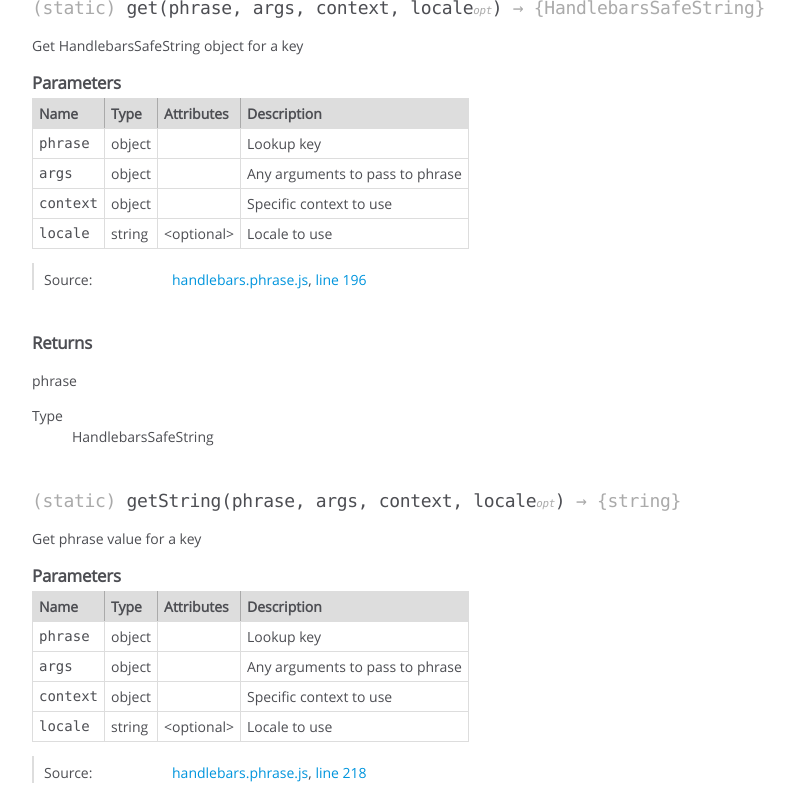
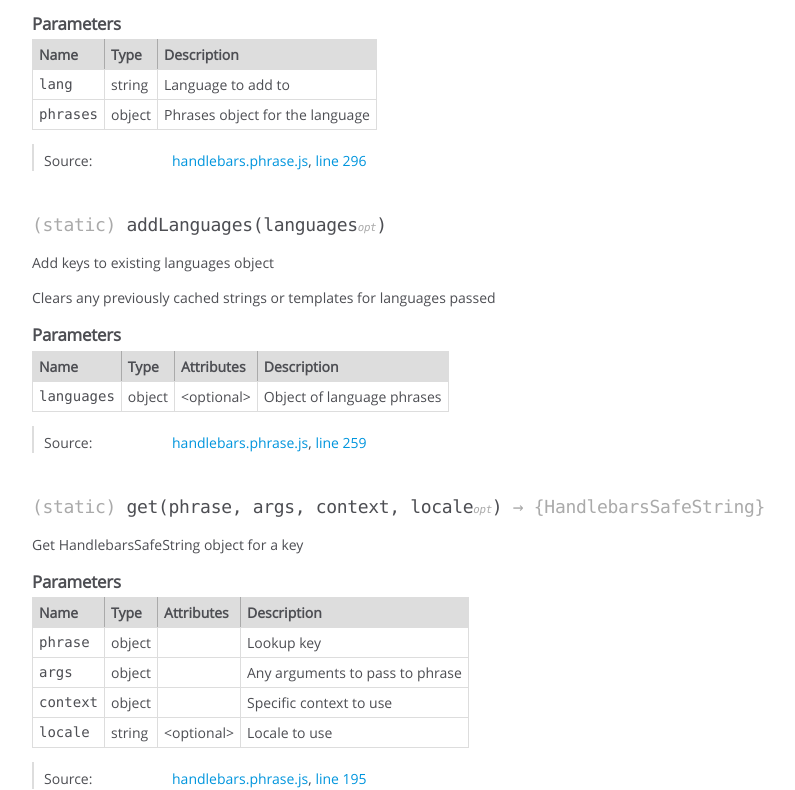
Before and after one commit to solidgoldpig/handlebars.phrase, a plain HTML site: page module-handlebars%25phrase.html in a window 1280 px wide. Shown: the part 685-1475 px from the top of the page, without its empty margins (0-795 px from the left). Drawn offline with Linux system fonts and the light colour scheme.

Commit message:
Bumped to 1.0.3

```diff
--- a/module-handlebars%25phrase.html
+++ b/module-handlebars%25phrase.html
@@ -172,12 +172,6 @@
 
 
 
-        <h3 class="subsection-title">Requires</h3>
-
-        <ul>
-            <li>lodash</li>
-        </ul>
-
 
 
 
@@ -190,6 +184,319 @@
 
 
         <h3 class="subsection-title">Methods</h3>
+
+
+
+
+
+
+    <h4 class="name" id=".addLanguage"><span class="type-signature">(static) </span>addLanguage<span class="signature">(lang, phrases)</span><span class="type-signature"></span></h4>
+
+
+
+
+
+<div class="description">
+    <p>Add phrases to individual language</p>
+<p>Clears any previously cached strings or templates for language</p>
+</div>
+
+
+
+
+
+
+
+
+
+
+
+    <h5>Parameters</h5>
+
+
+<table class="params">
+    <thead>
+    <tr>
+
+        <th>Name</th>
+
+
+        <th>Type</th>
+
+
+
+
+
+        <th class="last">Description</th>
+    </tr>
+    </thead>
+
+    <tbody>
+
+
+        <tr>
+
+                <td class="name"><code>lang</code></td>
+
+
+            <td class="type">
+
+
+<span class="param-type">string</span>
+
+
+
+            </td>
+
+
+
+
+
+            <td class="description last"><p>Language to add to</p></td>
+        </tr>
+
+
+
+        <tr>
+
+                <td class="name"><code>phrases</code></td>
+
+
+            <td class="type">
+
+
+<span class="param-type">object</span>
+
+
+
+            </td>
+
+
+
+
+
+            <td class="description last"><p>Phrases object for the language</p></td>
+        </tr>
+
+
+    </tbody>
+</table>
+
+
+
+
+
+
+<dl class="details">
+
+
+
+
+
+
+
+
+
+
+
+
+
+
+
+
+
+
+
+
+
+
+
+
+
+
+
+
+
+
+    <dt class="tag-source">Source:</dt>
+    <dd class="tag-source"><ul class="dummy"><li>
+        <a href="handlebars.phrase.js.html">handlebars.phrase.js</a>, <a href="handlebars.phrase.js.html#line296">line 296</a>
+    </li></ul></dd>
+
+
+
+
+
+
+
+</dl>
+
+
+
+
+
+
+
+
+
+
+
+
+
+
+
+
+
+
+
+
+
+
+    <h4 class="name" id=".addLanguages"><span class="type-signature">(static) </span>addLanguages<span class="signature">(languages<span class="signature-attributes">opt</span>)</span><span class="type-signature"></span></h4>
+
+
+
+
+
+<div class="description">
+    <p>Add keys to existing languages object</p>
+<p>Clears any previously cached strings or templates for languages passed</p>
+</div>
+
+
+
+
+
+
+
+
+
+
+
+    <h5>Parameters</h5>
+
+
+<table class="params">
+    <thead>
+    <tr>
+
+        <th>Name</th>
+
+
+        <th>Type</th>
+
+
+        <th>Attributes</th>
+
+
+
+
+        <th class="last">Description</th>
+    </tr>
+    </thead>
+
+    <tbody>
+
+
+        <tr>
+
+                <td class="name"><code>languages</code></td>
+
+
+            <td class="type">
+
+
+<span class="param-type">object</span>
+
+
+
+            </td>
+
+
+                <td class="attributes">
+
+                    &lt;optional><br>
+
+
+
+
+
+                </td>
+
+
+
+
+            <td class="description last"><p>Object of language phrases</p></td>
+        </tr>
+
+
+    </tbody>
+</table>
+
+
+
+
+
+
+<dl class="details">
+
+
+
+
+
+
+
+
+
+
+
+
+
+
+
+
+
+
+
+
+
+
+
+
+
+
+
+
+
+
+    <dt class="tag-source">Source:</dt>
+    <dd class="tag-source"><ul class="dummy"><li>
+        <a href="handlebars.phrase.js.html">handlebars.phrase.js</a>, <a href="handlebars.phrase.js.html#line259">line 259</a>
+    </li></ul></dd>
+
+
+
+
+
+
+
+</dl>
+
+
+
+
+
+
+
+
+
+
+
+
+
+
+
+
 
 
 
@@ -407,7 +714,7 @@
 
     <dt class="tag-source">Source:</dt>
     <dd class="tag-source"><ul class="dummy"><li>
-        <a href="handlebars.phrase.js.html">handlebars.phrase.js</a>, <a href="handlebars.phrase.js.html#line196">line 196</a>
+        <a href="handlebars.phrase.js.html">handlebars.phrase.js</a>, <a href="handlebars.phrase.js.html#line195">line 195</a>
     </li></ul></dd>
 
 
@@ -672,7 +979,7 @@
 
     <dt class="tag-source">Source:</dt>
     <dd class="tag-source"><ul class="dummy"><li>
-        <a href="handlebars.phrase.js.html">handlebars.phrase.js</a>, <a href="handlebars.phrase.js.html#line218">line 218</a>
+        <a href="handlebars.phrase.js.html">handlebars.phrase.js</a>, <a href="handlebars.phrase.js.html#line217">line 217</a>
     </li></ul></dd>
 
 
@@ -846,7 +1153,7 @@
 
     <dt class="tag-source">Source:</dt>
     <dd class="tag-source"><ul class="dummy"><li>
-        <a href="handlebars.phrase.js.html">handlebars.phrase.js</a>, <a href="handlebars.phrase.js.html#line178">line 178</a>
+        <a href="handlebars.phrase.js.html">handlebars.phrase.js</a>, <a href="handlebars.phrase.js.html#line177">line 177</a>
     </li></ul></dd>
 
 
@@ -1009,7 +1316,7 @@
 
     <dt class="tag-source">Source:</dt>
     <dd class="tag-source"><ul class="dummy"><li>
-        <a href="handlebars.phrase.js.html">handlebars.phrase.js</a>, <a href="handlebars.phrase.js.html#line276">line 276</a>
+        <a href="handlebars.phrase.js.html">handlebars.phrase.js</a>, <a href="handlebars.phrase.js.html#line313">line 313</a>
     </li></ul></dd>
 
 
@@ -1147,7 +1454,7 @@
 
     <dt class="tag-source">Source:</dt>
     <dd class="tag-source"><ul class="dummy"><li>
-        <a href="handlebars.phrase.js.html">handlebars.phrase.js</a>, <a href="handlebars.phrase.js.html#line298">line 298</a>
+        <a href="handlebars.phrase.js.html">handlebars.phrase.js</a>, <a href="handlebars.phrase.js.html#line335">line 335</a>
     </li></ul></dd>
 
 
@@ -1309,7 +1616,7 @@
 
     <dt class="tag-source">Source:</dt>
     <dd class="tag-source"><ul class="dummy"><li>
-        <a href="handlebars.phrase.js.html">handlebars.phrase.js</a>, <a href="handlebars.phrase.js.html#line260">line 260</a>
+        <a href="handlebars.phrase.js.html">handlebars.phrase.js</a>, <a href="handlebars.phrase.js.html#line279">line 279</a>
     </li></ul></dd>
 
 
@@ -1581,7 +1888,7 @@
 
     <dt class="tag-source">Source:</dt>
     <dd class="tag-source"><ul class="dummy"><li>
-        <a href="handlebars.phrase.js.html">handlebars.phrase.js</a>, <a href="handlebars.phrase.js.html#line233">line 233</a>
+        <a href="handlebars.phrase.js.html">handlebars.phrase.js</a>, <a href="handlebars.phrase.js.html#line232">line 232</a>
     </li></ul></dd>
 
 
--- a/styles/jsdoc-default.css
+++ b/styles/jsdoc-default.css
@@ -458,3 +458,7 @@
     font-size: 0.6em;
     text-transform: uppercase;
 }
+
+.prettyprint code {
+    white-space: pre-wrap;
+}
```
Also changed, not shown: handlebars.phrase.js.html (+38 -0 lines), index.html (+1 -1 lines), template-phrase.html (+1 -1 lines).
